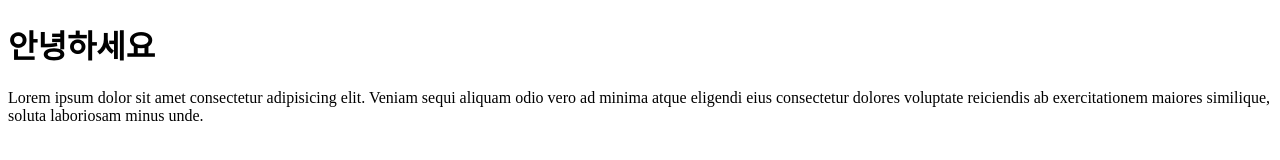
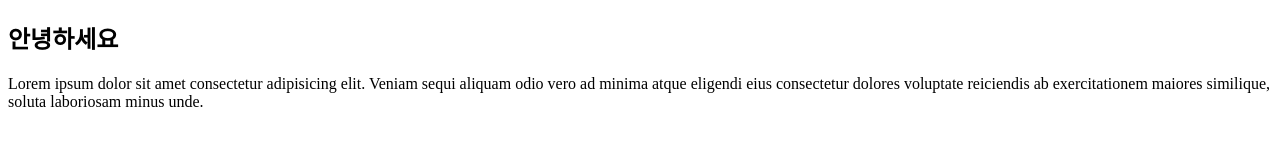
Before and after one commit to yuxincxoi/git-github-test, a website: page index.html in a window 1280 px wide. Drawn offline with Linux system fonts and the light colour scheme.

Commit message:
h1 태그 h2 태그로 변경

```diff
--- a/index.html
+++ b/index.html
@@ -6,7 +6,7 @@
     <title>Document</title>
   </head>
   <body>
-    <h1>안녕하세요</h1>
+    <h2>안녕하세요</h2>
     <p>
       Lorem ipsum dolor sit amet consectetur adipisicing elit. Veniam sequi
       aliquam odio vero ad minima atque eligendi eius consectetur dolores
```
